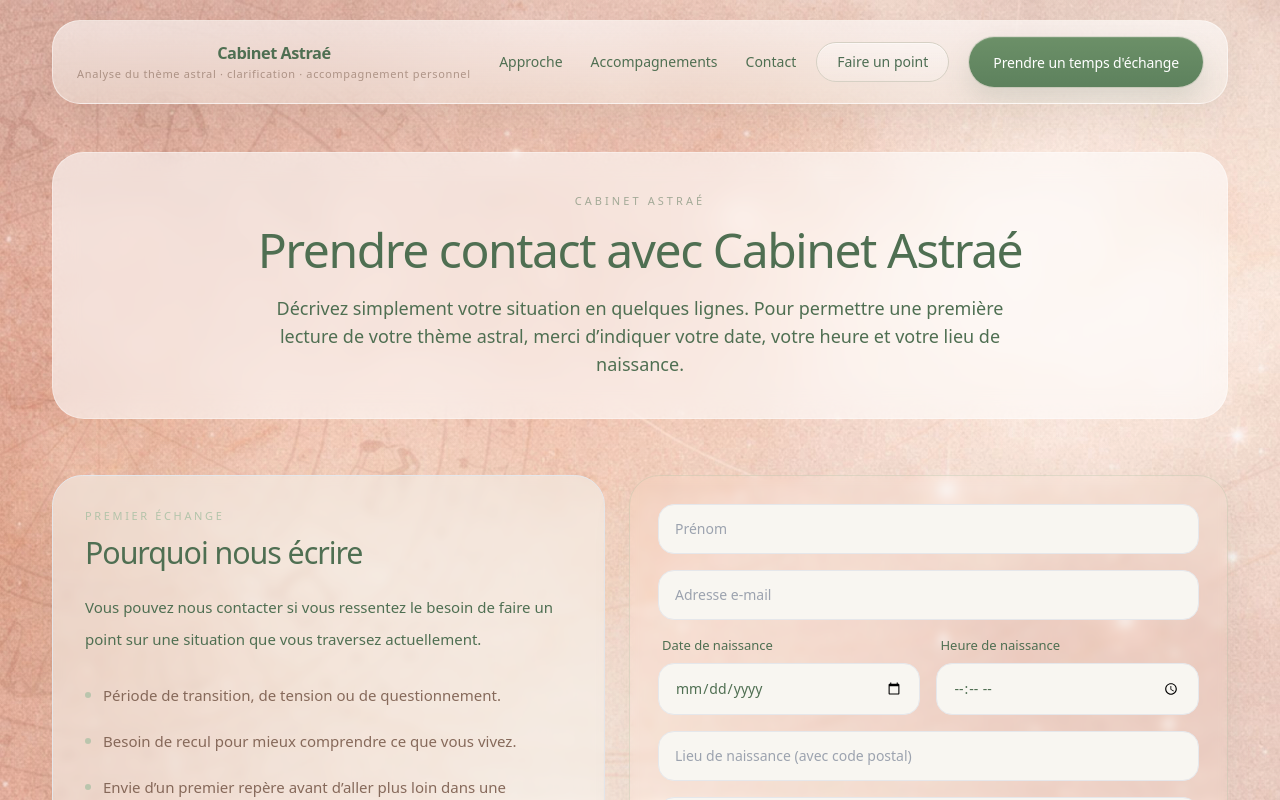
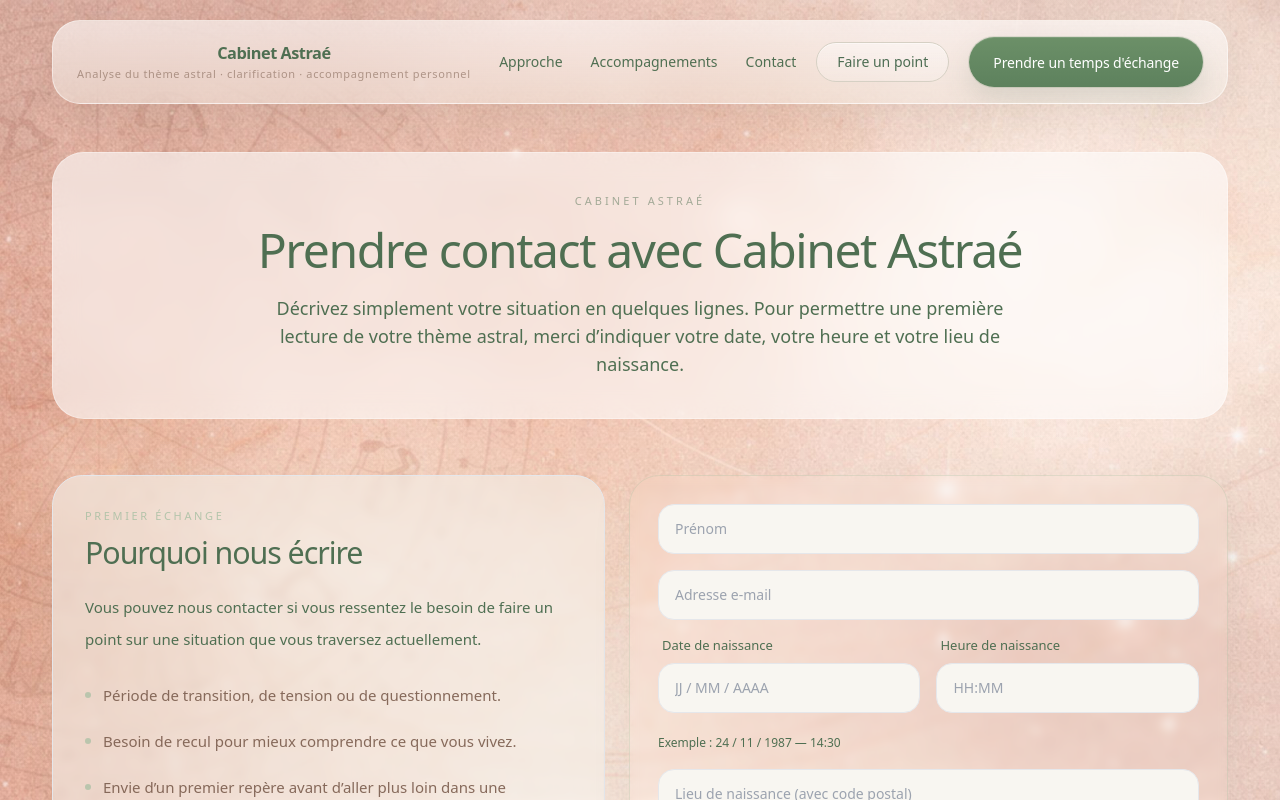
Before and after one commit to arnaudcrestey/cabinet-astrae, a Next.js app: page /contact in a window 1280 px wide. Shown: the top 800 px of the page. Built offline with nearby package versions, Linux system fonts and the light colour scheme.

Commit message:
Update ContactForm.tsx

```diff
--- a/components/site/ContactForm.tsx
+++ b/components/site/ContactForm.tsx
@@ -75,10 +75,12 @@ export function ContactForm() {
       Date de naissance
     </span>
     <input
-            type="date"
+      type="text"
       name="birthDate"
       required
-            className="w-full rounded-2xl border border-sage/38 bg-[#F8F6F1] px-4 py-3.5 text-sm text-forest outline-none transition focus:border-[#5D815D]/70 focus:bg-white focus:ring-2 focus:ring-[#5D815D]/10"
+      inputMode="numeric"
+      placeholder="JJ / MM / AAAA"
+      className="w-full rounded-2xl border border-sage/38 bg-[#F8F6F1] px-4 py-3.5 text-sm text-forest outline-none placeholder:text-sage/78 transition focus:border-[#5D815D]/70 focus:bg-white focus:ring-2 focus:ring-[#5D815D]/10"
     />
   </label>
 
@@ -87,13 +89,19 @@ export function ContactForm() {
       Heure de naissance
     </span>
     <input
-            type="time"
+      type="text"
       name="birthTime"
       required
-            className="w-full rounded-2xl border border-sage/38 bg-[#F8F6F1] px-4 py-3.5 text-sm text-forest outline-none transition focus:border-[#5D815D]/70 focus:bg-white focus:ring-2 focus:ring-[#5D815D]/10"
+      inputMode="numeric"
+      placeholder="HH:MM"
+      className="w-full rounded-2xl border border-sage/38 bg-[#F8F6F1] px-4 py-3.5 text-sm text-forest outline-none placeholder:text-sage/78 transition focus:border-[#5D815D]/70 focus:bg-white focus:ring-2 focus:ring-[#5D815D]/10"
     />
   </label>
 </div>
+
+      <p className="pt-1 text-xs leading-5 text-umber/72">
+  Exemple : 24 / 11 / 1987 — 14:30
+</p>
 
       <input
         type="text"
```
Lines whose indentation alone changed are shown as unchanged.
